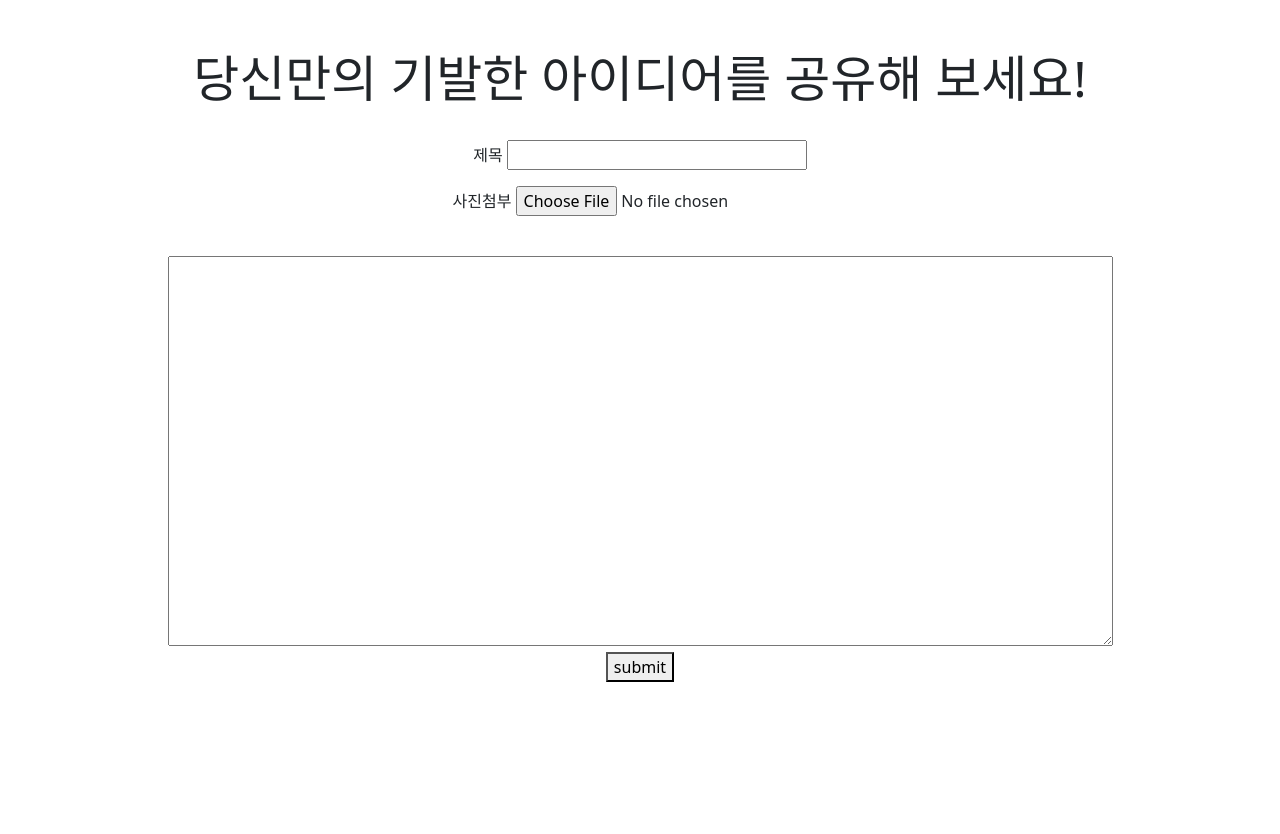
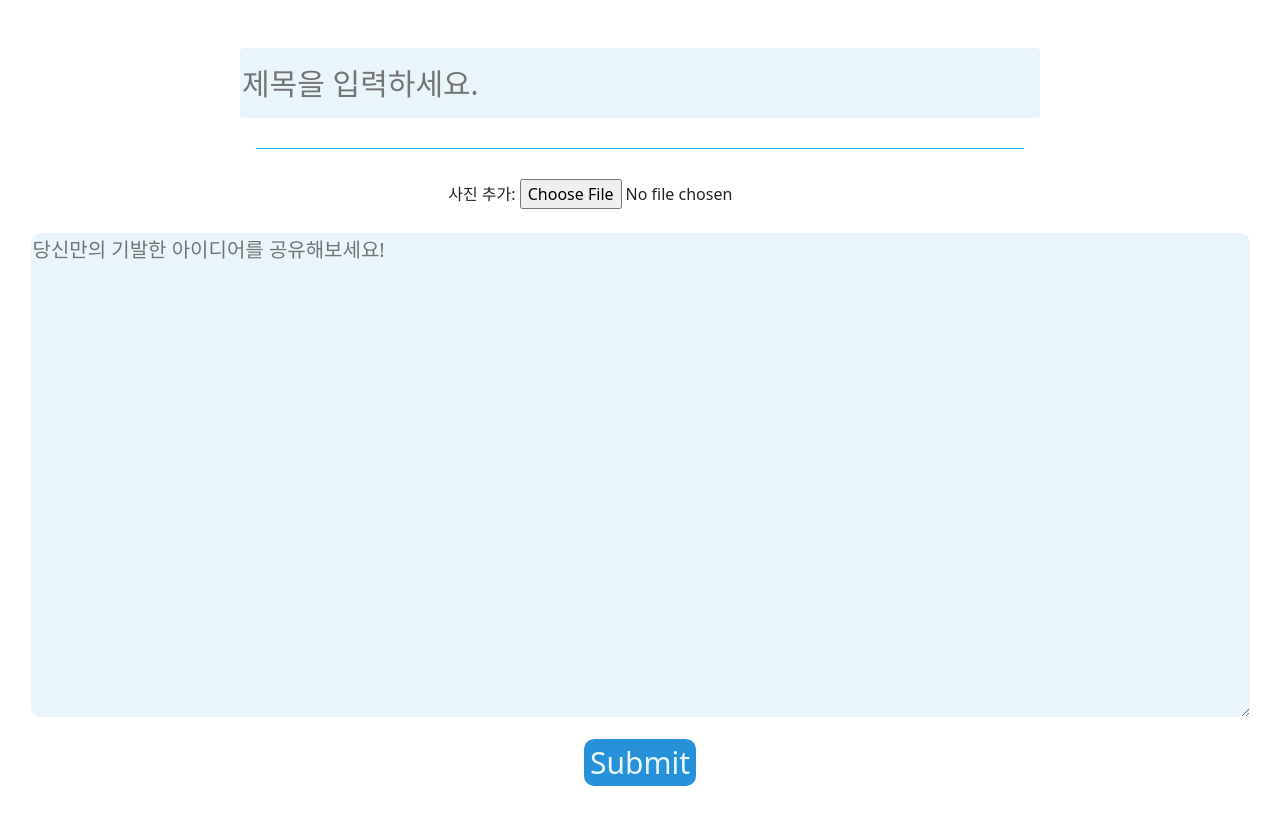
Before and after one commit to likelion-kookmin/mentorink, a Django app: page /new/ in a window 1280 px wide. Shown: the part 56-890 px from the top of the page. Before the commit the page ends 738 px from the top, so only its background shows below. Run offline with Django 3.2, Linux system fonts and the light colour scheme.

Commit message:
글작성 디자인 수정

```diff
--- a/me_project/me_app/templates/new.html
+++ b/me_project/me_app/templates/new.html
@@ -6,19 +6,64 @@
     <meta http-equiv="X-UA-Compatible" content="IE=edge">
     <meta name="viewport" content="width=device-width, initial-scale=1.0">
     <title>Write Your Idea</title>
-    <style></style>
+    <style>
+       input[type="submit"] {
+            font-size: 30px;
+            border: 0px solid;
+            background: #2691d9;
+            border-radius: 10px;
+            color: #e9f4fb;
+            font-weight: 400;
+            outline: none;
+        }
+
+        input[type="text"] {
+            font-size: 18px;
+            border: 0px solid;
+            background-color: #e9f4fb;
+            border-radius: 4px;
+            font-weight: 400;
+            outline: none;
+        }
+
+        textarea {
+            font-size: 18px;
+            border: 0px solid;
+            background-color: #e9f4fb;
+            border-radius: 10px;
+            font-weight: 400;
+            outline: none;
+        }
+
+        .line {
+            margin-right: 20%;
+            margin-left: 20%;
+            margin-top: 30px;
+            margin-bottom: 30px;
+            background: #0FBCFF;
+            height: 1px;
+            width: 60%;
+        }
+    </style>
 </head>
 <body>
     <br><br>
-    <h1 style="text-align: center; font-size: 50px;">당신만의 기발한 아이디어를 공유해 보세요!</h1><br>
     <div class="writing page" style="text-align: center;">
-    <form action="{%url 'create'%}" method="POST" enctype="multipart/form-data" >
+    <form action="{%url 'create'%}" method="POST" enctype="multipart/form-data">
         {%csrf_token%}
-        <p>제목 <input type="text" name="title" style="width: 300px;"></p>
-        <p>사진첨부 <input type="file" name="image"></p>
-        <br> <textarea name="body" cols="100" rows="16" ></textarea><p>
-        <button type="submit"> submit </button>
-    </form></div>
+        <div class="title">
+            <input type="text" name="title" placeholder="제목을 입력하세요." style="width:800px; height:70px; font-size:30px;">
+        </div>
+        <div class="line"></div>
+        사진 추가: <input type="file" name="image">
+        <br><br>
+        <textarea name="body" cols="100" placeholder="당신만의 기발한 아이디어를 공유해보세요!" rows="16" style="font-size:20px;"></textarea>
+        <p></p>
+            <input type="submit"></input>
+            <br><br><br>
+    </form>
+    </div>
+    </div>
 </body>
 </html>
 {% endblock %}
```
